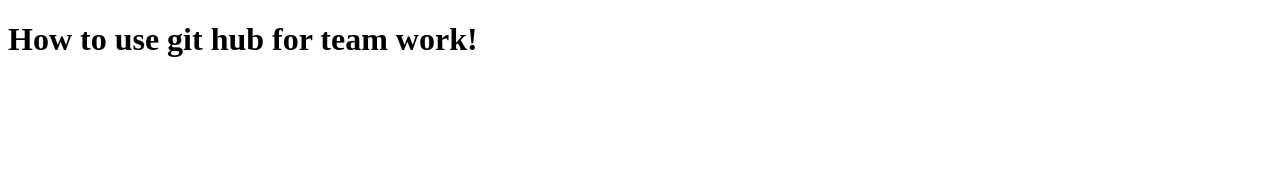
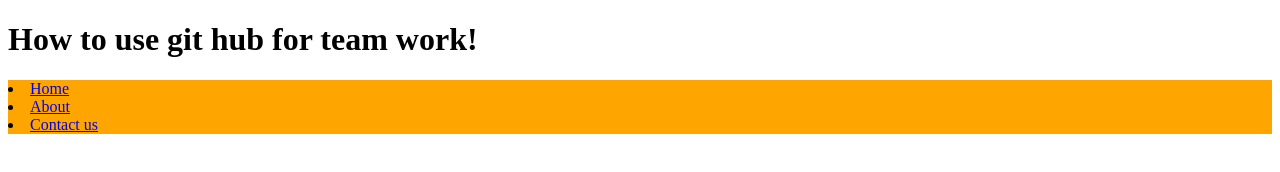
Before and after one commit to bongsan009/html-css--project, a plain HTML site: page index.html in a window 1280 px wide. Drawn offline with Linux system fonts and the light colour scheme.

Commit message:
Adding navbar

```diff
--- a/index.html
+++ b/index.html
@@ -8,5 +8,12 @@
 </head>
 <body>
     <h1>How to use git hub for team work!</h1>
+
+
+    <nav>
+        <li><a href="#home">Home</a></li>
+        <li><a href="#about">About</a></li>
+        <li><a href="#contact">Contact us</a></li>
+    </nav>
 </body>
 </html>
--- a/style.css
+++ b/style.css
@@ -0,0 +1,3 @@
+nav {
+    background-color: orange;
+}
```
